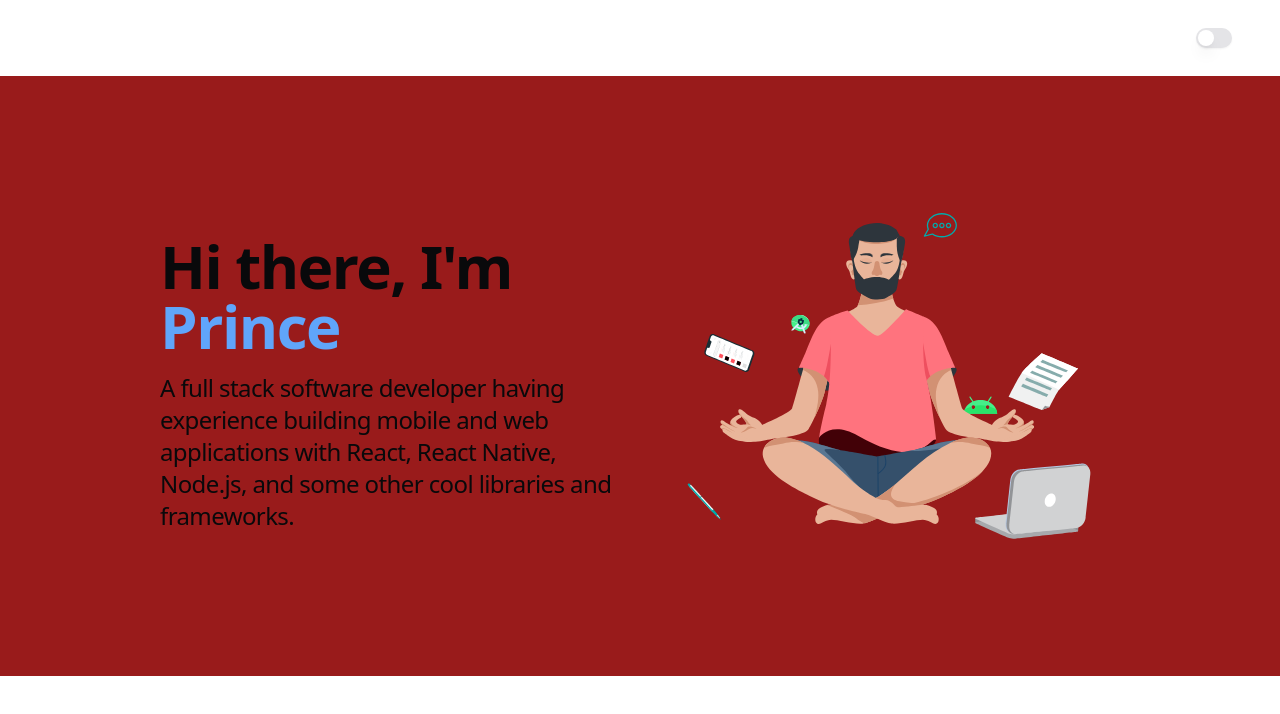
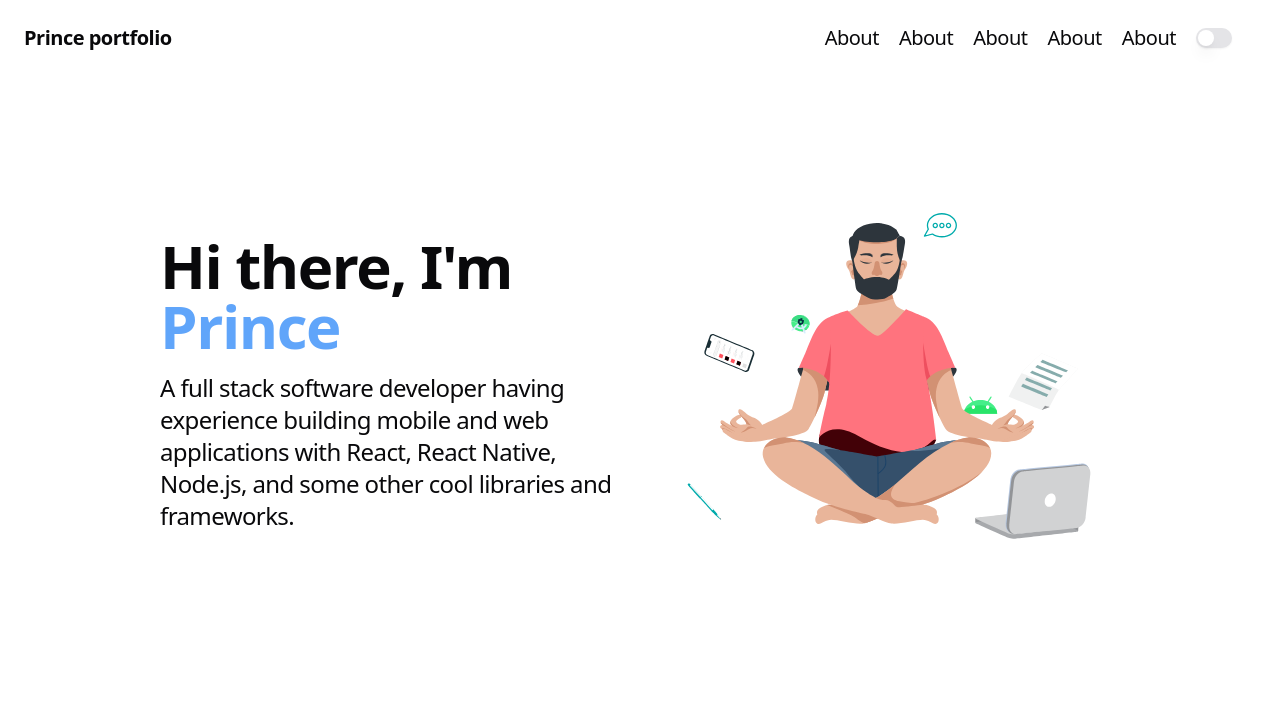
Before and after one commit to mrprince88/dev-portfolio, a Next.js app: page / in a window 1280 px wide. Shown: the top 714 px of the page. Built offline with nearby package versions, Linux system fonts and the light colour scheme.

Commit message:
fix: colors

```diff
--- a/src/components/Greeting.tsx
+++ b/src/components/Greeting.tsx
@@ -8,7 +8,7 @@
 export default function Greeting() {
   return (
     <Fade direction="down" duration={1000}>
-      <div className="flex h-[600px] items-center justify-between bg-red-800 px-40">
+      <div className="flex h-[600px] items-center justify-between px-40">
         <div className="flex w-1/2 flex-col justify-center">
           <h1 className="py-4 text-6xl font-bold tracking-tight">
             Hi there, I'm <span className="text-blue-400">Prince</span>
--- a/src/components/Header.tsx
+++ b/src/components/Header.tsx
@@ -3,7 +3,7 @@
 
 export default function Header() {
   return (
-    <nav className="flex flex-wrap items-center justify-between bg-background p-6 text-white">
+    <nav className="flex flex-wrap items-center justify-between bg-background p-6">
       <h2 className="text-xl font-semibold tracking-tight">Prince portfolio</h2>
       <div className="mr-6 flex flex-shrink-0 items-center gap-5 text-xl tracking-tight">
         <span>About</span>
```
